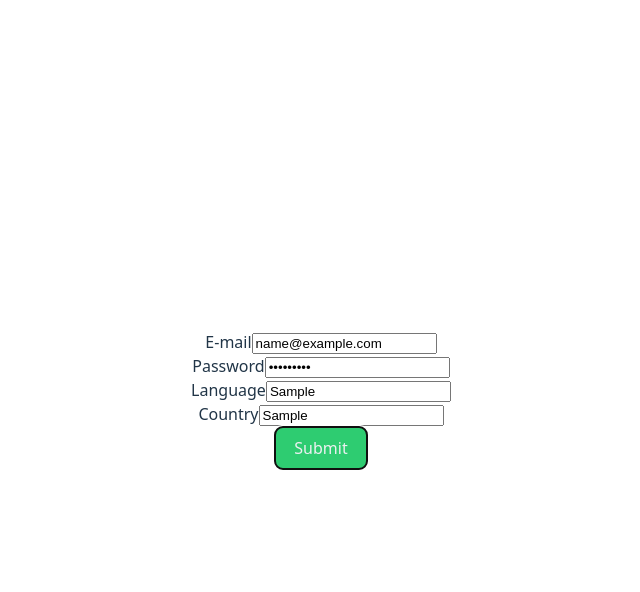
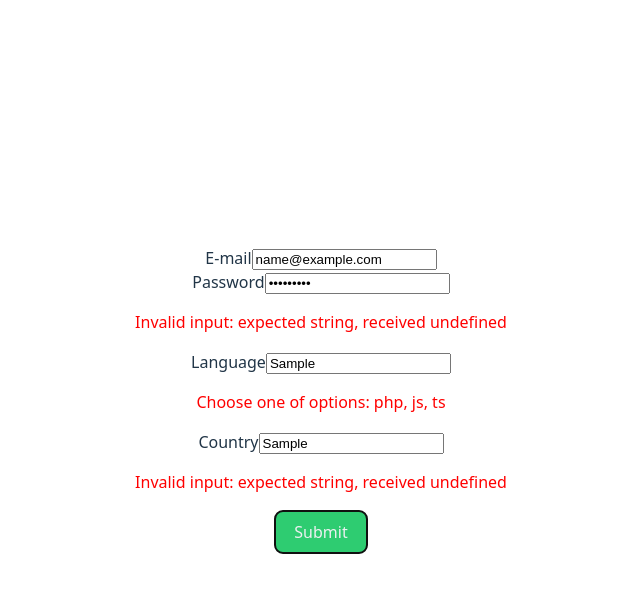
Before and after one commit to patrykomiotek/bosapp, a React (Vite) app: page / in a window 1280 px wide. Both pictures are taken after typing "name@example.com", "Sample123", "Sample", "Sample" into the empty fields and a click on the button "Submit". Shown: the top 592 px of the page, without its empty margins (319-959 px from the left). Built offline with nearby package versions, Linux system fonts and the light colour scheme.

Commit message:
feat: with react hook form

```diff
--- a/src/App.tsx
+++ b/src/App.tsx
@@ -1,7 +1,7 @@
 // import { Fragment } from 'react';
 import "./App.css";
-import { RegistrationFormRefs } from "./components/RegistrationFormRefs";
-// import { RegistrationFormRHF } from "./components/RegistrationFormRHF";
+// import { RegistrationFormRefs } from "./components/RegistrationFormRefs";
+import { RegistrationFormRHF } from "./components/RegistrationFormRHF";
 // import { Generator } from "./components/Generator";
 // import { RegistrationFormState } from "./components/RegistrationFormState";
 // import Kaczka from "./ui/Text/Text";
@@ -16,8 +16,8 @@ function App() {
       <div>
         {/* <RegistrationFormState /> */}
         {/* <Text>Hello {123}</Text> */}
-        <RegistrationFormRefs />
-        {/* <RegistrationFormRHF /> */}
+        {/* <RegistrationFormRefs /> */}
+        <RegistrationFormRHF />
         {/* <Generator /> */}
         {/* <Text>test</Text>
         <Button>Click me</Button>
--- a/src/components/RegistrationFormRHF.tsx
+++ b/src/components/RegistrationFormRHF.tsx
@@ -3,7 +3,7 @@ import { zodResolver } from "@hookform/resolvers/zod";
 import { z } from "zod"; // or 'zod/v4'
 
 // react-hook-form
-import { Button } from "../ui";
+import { Button, Input } from "../ui";
 
 const registrationFormSchema = z.object({
   email: z.email({ error: "Email is required" }),
@@ -48,11 +48,16 @@ export const RegistrationFormRHF = () => {
   return (
     <div>
       <form onSubmit={handleSubmit(handleRegistrationSubmit)}>
-        {/* <Input {...register} label="E-mail" type="email" error={error.email} />  */}
-        {/* <Input {...register} label="Password" type="password" error={error.password} />  */}
-        {/* <Input {...register} label="Language" error={error.language} />  */}
-        {/* <Input {...register} label="Country" error={error.country} />  */}
-        <div>
+        <Input {...register} label="E-mail" type="email" error={errors.email} />
+        <Input
+          {...register}
+          label="Password"
+          type="password"
+          error={errors.password}
+        />
+        <Input {...register} label="Language" error={errors.language} />
+        <Input {...register} label="Country" error={errors.country} />
+        {/* <div>
           <label htmlFor="email">E-mail</label>
           <input {...register("email")} id="email" type="email" />
           {errors.email && (
@@ -79,7 +84,7 @@ export const RegistrationFormRHF = () => {
           {errors.country && (
             <p style={{ color: "red" }}>{errors.country.message}</p>
           )}
-        </div>
+        </div> */}
         <div>
           <Button type="submit">Submit</Button>
         </div>
--- a/src/ui/Input/Input.tsx
+++ b/src/ui/Input/Input.tsx
@@ -4,21 +4,27 @@ import {
   forwardRef,
   type ForwardedRef,
 } from "react";
+import type { FieldError } from "react-hook-form";
 
 type Props = {
   label?: string;
+  error?: FieldError;
 } & ComponentProps<"input">;
 
 // Works in React 19
 // Doesn't work in React < 19
 export const Input = forwardRef(
-  ({ label, id, ...rest }: Props, ref: ForwardedRef<HTMLInputElement>) => {
+  (
+    { label, id, error, ...rest }: Props,
+    ref: ForwardedRef<HTMLInputElement>
+  ) => {
     const reactId = useId();
     const elemId = id ? id : reactId;
     return (
       <div>
         <label htmlFor={elemId}>{label}</label>
         <input ref={ref} id={elemId} {...rest} />
+        {error && <p style={{ color: "red" }}>{error.message}</p>}
       </div>
     );
   }
```
